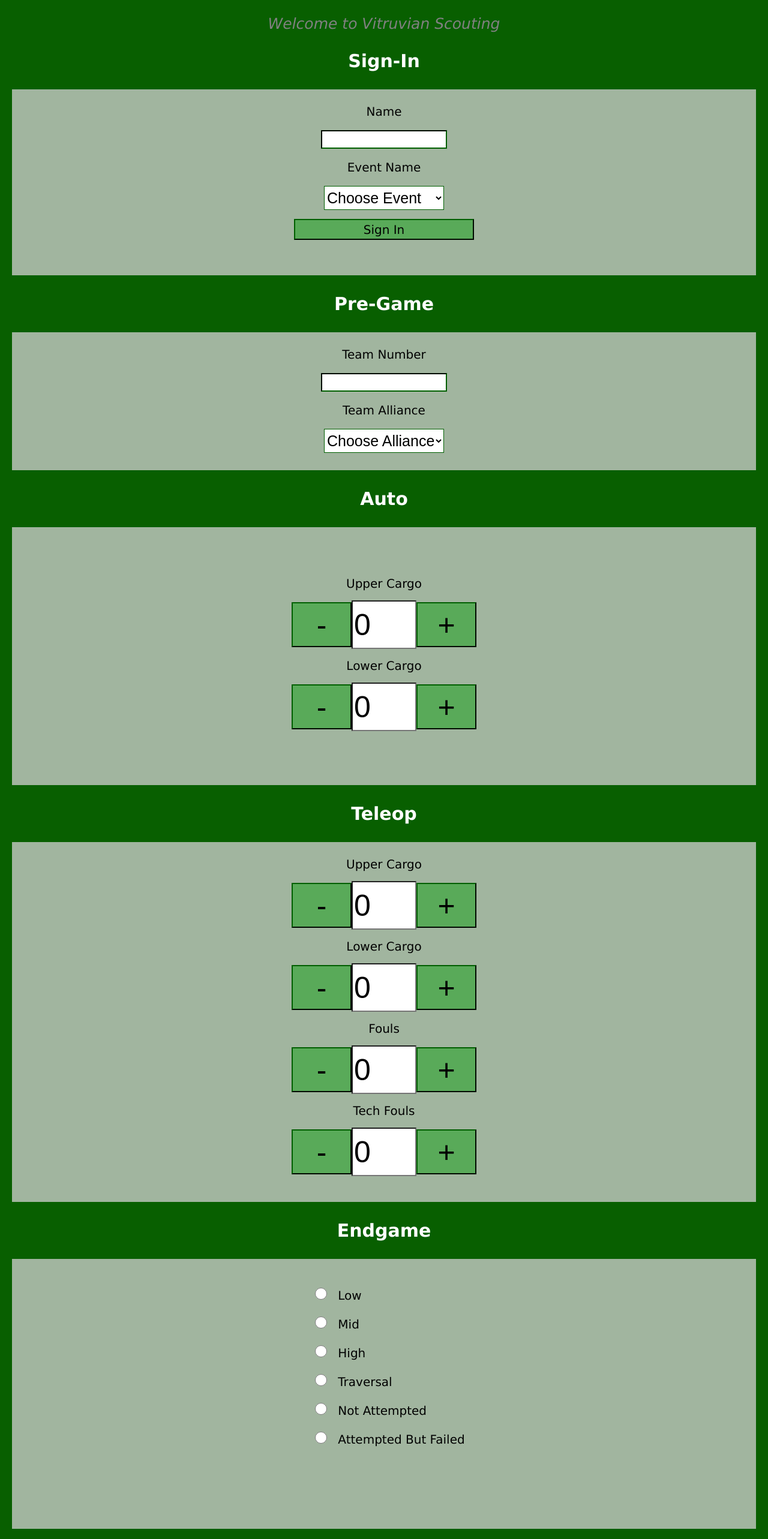
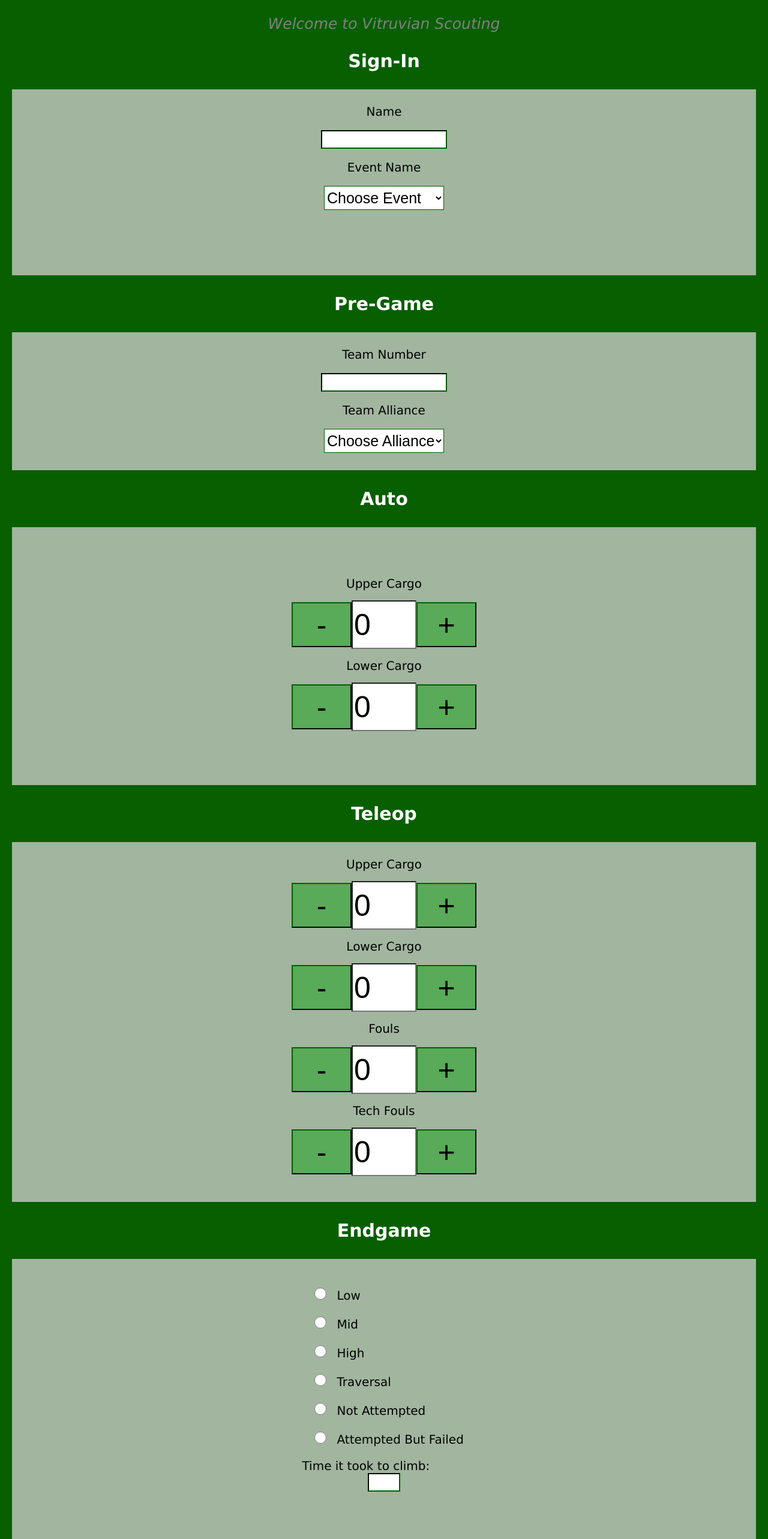
Before and after one commit to 4201VitruvianBots/ScoutingApp2023, a React (Create React App) app: page / in a window 1280 px wide. Shown: the top 2566 px of the page at 60% size. Built offline with nearby package versions, Linux system fonts and the light colour scheme.

Commit message:
Added Comment section for time.

```diff
--- a/src/Pages.js
+++ b/src/Pages.js
@@ -29,7 +29,6 @@ function SignIn(props) {
                         <option value="Choose" className="Placeholder" disabled>Choose Event</option>
                         <option value="BeachBlitz">Beach Blitz</option>
                     </select>
-                    <input type="submit" className="SAVE" value="Sign In"/>
                 </div>
 
             </form>
@@ -101,6 +100,7 @@ function Endgame(props) {
         <Page selected={props.selected} id="endgame">
             <p className="section-label">Endgame</p>
             <div className="areaEG">
+            <h3 className="item-label" for="climbType"></h3>
             <div class="radioButtons">
             <RadioButtons className="item-label" name="climbType" items={{
                 "lowClimb": "Low",
@@ -110,8 +110,11 @@ function Endgame(props) {
                 "noClimb": "Not Attempted",
                 "failedClimb": "Attempted But Failed"
             }} />
+            <label htmlFor="ClimbTime">Time it took to climb:</label>
+                <input type="text" id="Ck" name="ClimbTime" />
             </div>
             </div>
+
         </Page>
     );
 }
@@ -124,13 +127,14 @@ function SavePage(props) {
             <p className="section-label">Save Page</p>
             <div className="areaSaP">
 
-            { /* <label className="item-label" htmlFor="clear">QR code and clear</label> */}
-                    <input type="submit" className="SAVE"value="QR code and clear" />
-                <br/>
-            {/* } <label className="item-label" htmlFor="continue">Save and continue</label> */}
-                    <input type="submit" className="SAVE" value="Save and continue" />
+                { /* <label className="item-label" htmlFor="clear">QR code and clear</label> */}
+                <input type="submit" className="SAVE" value="QR code and clear" />
+                <br />
+                {/* } <label className="item-label" htmlFor="continue">Save and continue</label> */}
+                <input type="submit" className="SAVE" value="Save and continue" />
+            </div>
 
-            <div id="QRCode"></div>
+            <div className="areaSAP" id="QRCode">
 
             </div>
         </Page>
--- a/src/index.css
+++ b/src/index.css
@@ -55,7 +55,7 @@
   height: 550px;
 }
 .areaEG {
-  height: 400px;
+  height: 450px;
   color:black;
   font-size:20px;
   font-family:'Lucida Sans', 'Lucida Sans Regular', 'Lucida Grande', 'Lucida Sans Unicode', Geneva, Verdana, sans-serif;
```
